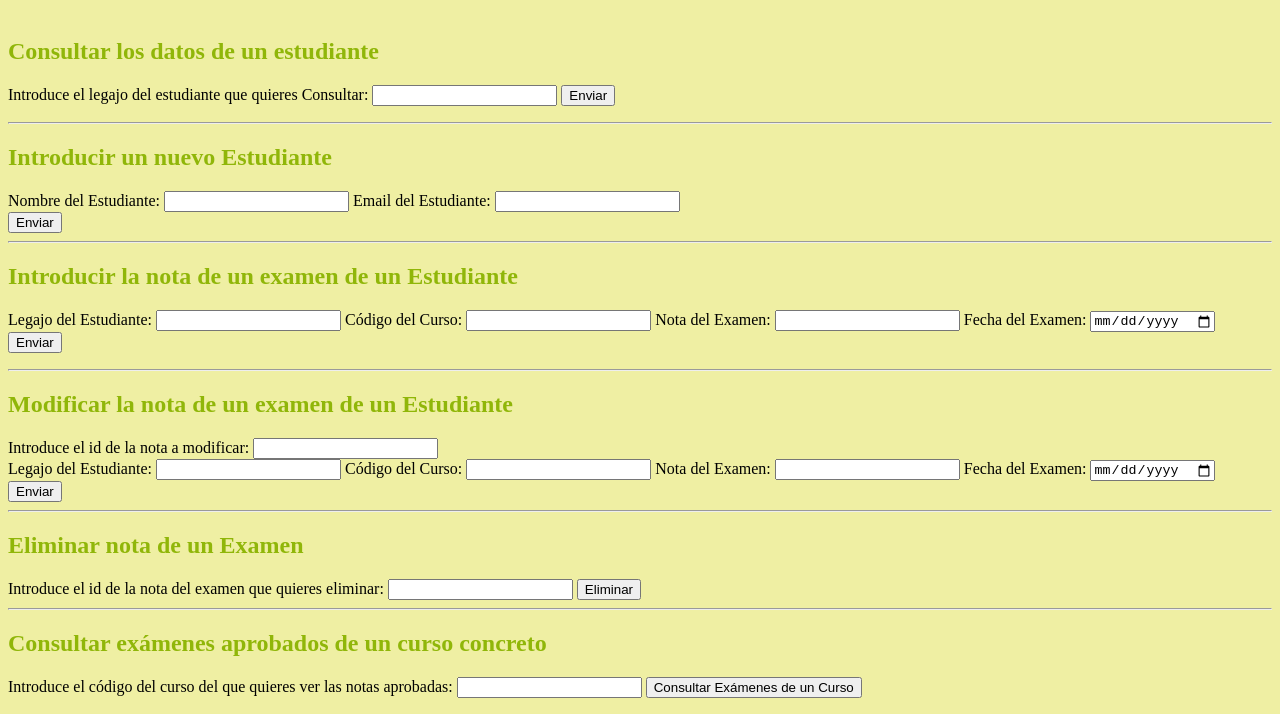
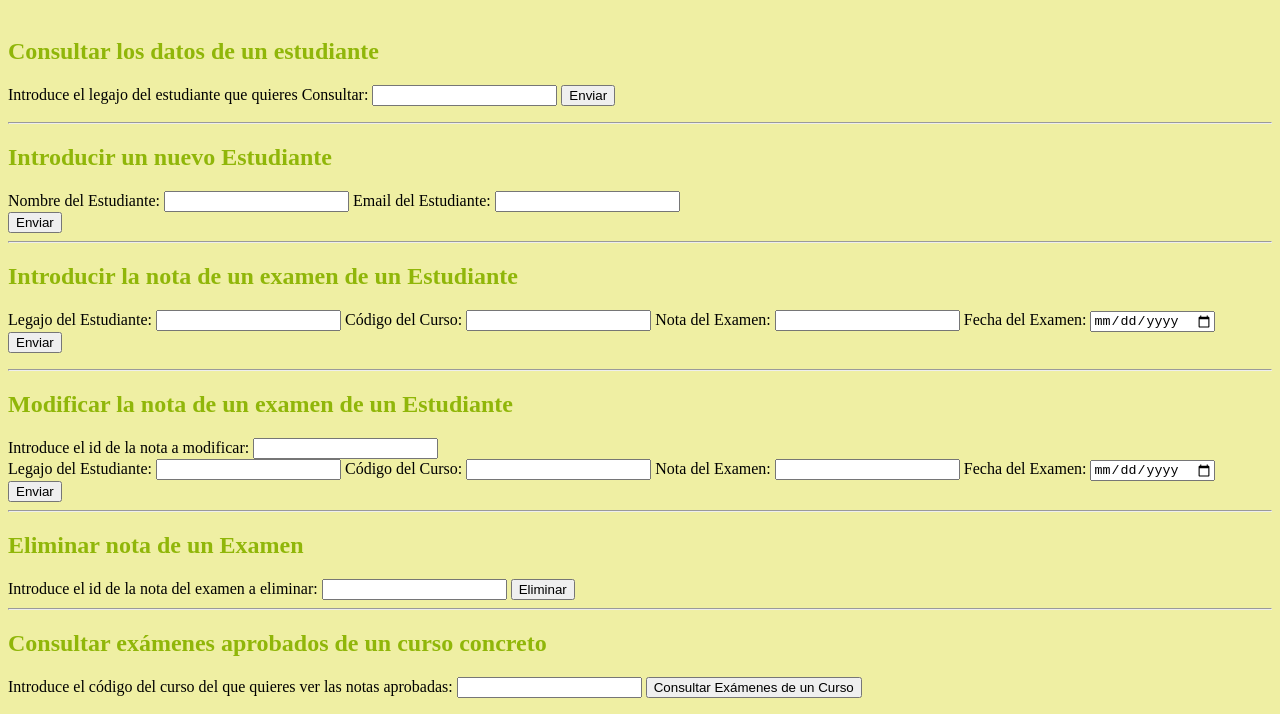
Before and after one commit to Angela-Iglesias/universidad, a website: page index.html in a window 1280 px wide. Shown: the part 453-1167 px from the top of the page. Drawn offline with Linux system fonts and the light colour scheme; no server answers.

Commit message:
resuelto el issue #9

```diff
--- a/index.html
+++ b/index.html
@@ -63,7 +63,7 @@
     <hr>
 
     <h2>Eliminar nota de un Examen</h2>
-    <label for="idNotaEliminar">Introduce el id de la nota del examen que quieres eliminar:</label>
+    <label for="idNotaEliminar">Introduce el id de la nota del examen a eliminar:</label>
     <input type="number" id="idNotaEliminar">
     <button onclick="eliminarNota()">Eliminar</button>
     <hr>
```
